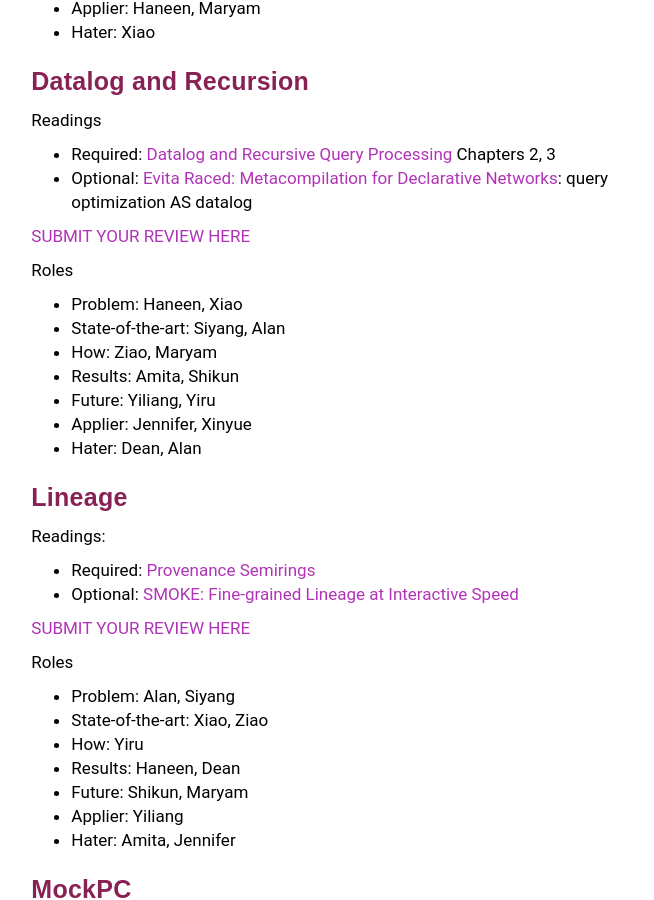
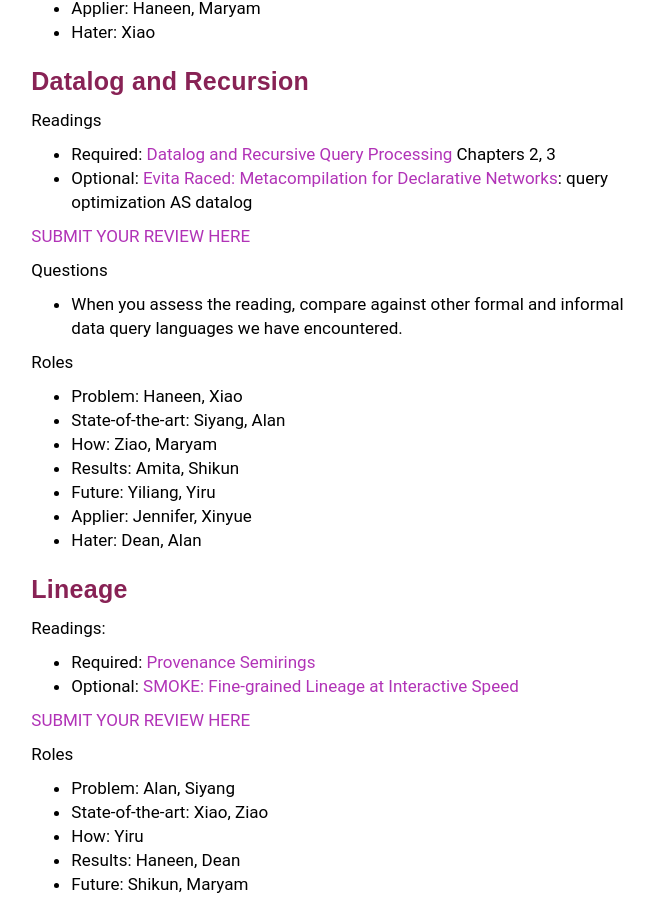
Before and after one commit to wzao1515/w6113.github.io, a Jekyll site: the page built from reviews.md, in a window 1280 px wide and 900 px high, scrolled down 7326 px. Shown: the whole window, without its empty margins (293-947 px from the left). Built offline with Jekyll 4.4.1, drawn with Linux system fonts in a browser that asks for light colours; our own code applies the rules of GitHub Pages for plain Markdown files.

Commit message:
updated website

```diff
--- a/reviews.md
+++ b/reviews.md
@@ -345,6 +345,10 @@ Readings
 
 [SUBMIT YOUR REVIEW HERE](https://goo.gl/forms/ymmD3tIBTWpQO7ME2)
 
+Questions
+
+* When you assess the reading, compare against other formal and informal data query languages we have encountered.
+
 Roles
 
 * Problem:  Haneen, Xiao
```
